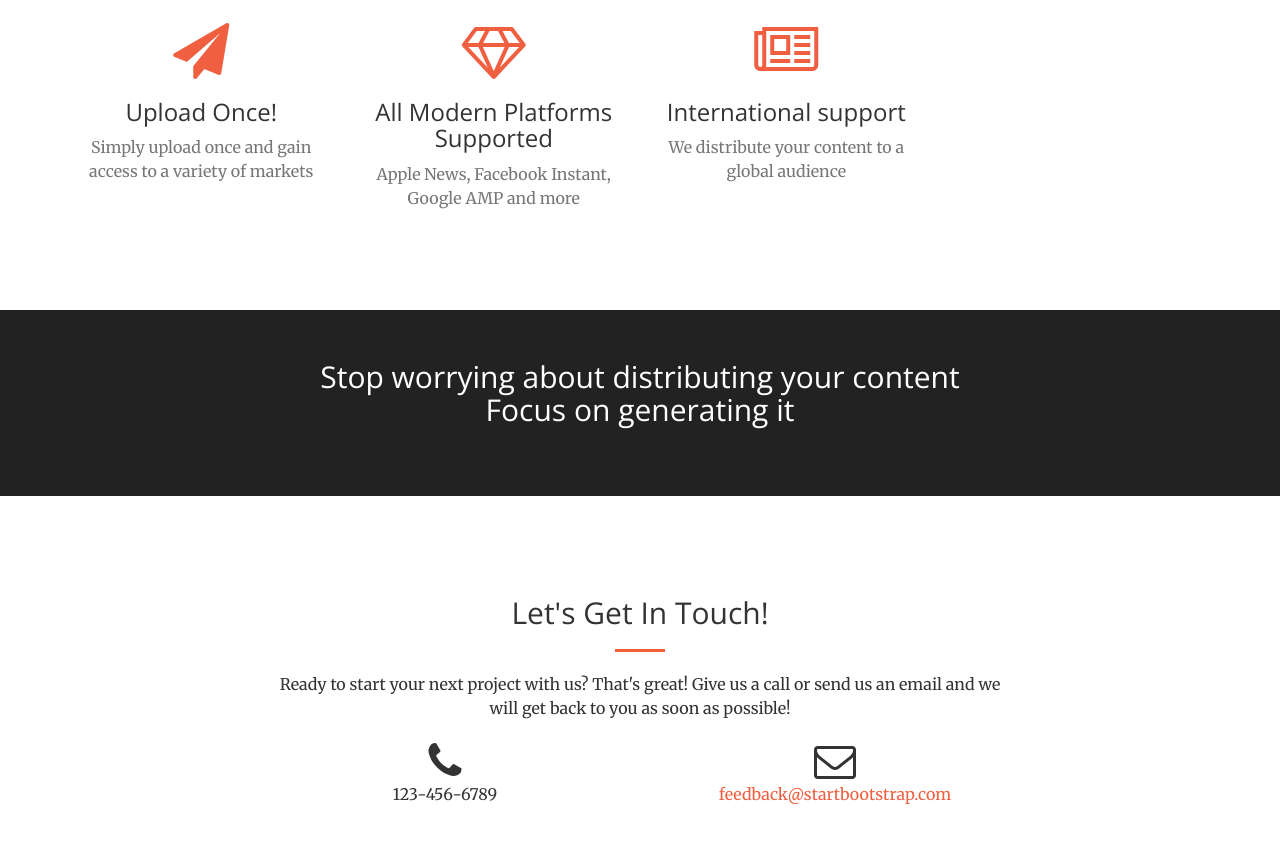
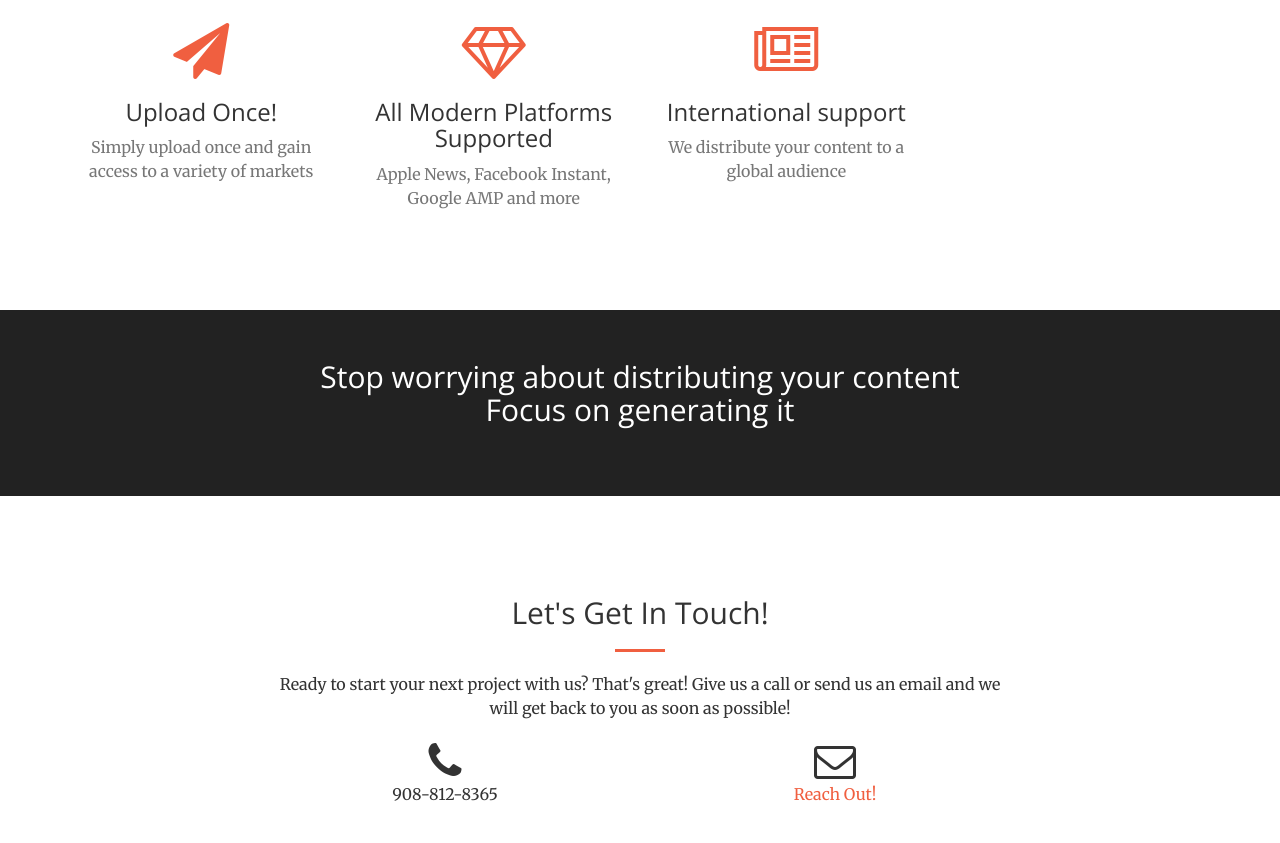
Before and after one commit to DanielHabib/distro, a website: page index.html in a window 1280 px wide. Shown: the part 1367-2210 px from the top of the page. Drawn offline with nearby package versions, Linux system fonts and the light colour scheme.

Commit message:
Update Contact Info

```diff
--- a/index.html
+++ b/index.html
@@ -9,7 +9,7 @@
     <meta name="description" content="">
     <meta name="author" content="">
 
-    <title>Distribution - The simplest way to distribute content</title>
+    <title>Distribution - The simplest way to distribute editorial content</title>
 
     <!-- Bootstrap Core CSS -->
     <link rel="stylesheet" href="css/bootstrap.min.css" type="text/css">
@@ -46,7 +46,7 @@
                     <span class="icon-bar"></span>
                     <span class="icon-bar"></span>
                 </button>
-                <a class="navbar-brand page-scroll" href="#page-top">Start Bootstrap</a>
+                <a class="navbar-brand page-scroll" href="#page-top">Distro</a>
             </div>
 
             <!-- Collect the nav links, forms, and other content for toggling -->
@@ -249,11 +249,11 @@
                 </div>
                 <div class="col-lg-4 col-lg-offset-2 text-center">
                     <i class="fa fa-phone fa-3x wow bounceIn"></i>
-                    <p>123-456-6789</p>
+                    <p>908-812-8365</p>
                 </div>
                 <div class="col-lg-4 text-center">
                     <i class="fa fa-envelope-o fa-3x wow bounceIn" data-wow-delay=".1s"></i>
-                    <p><a href="mailto:your-email@your-domain.com">feedback@startbootstrap.com</a></p>
+                    <p><a href="mailto:d.g.habib7@gmail.com">Reach Out!</a></p>
                 </div>
             </div>
         </div>
```
